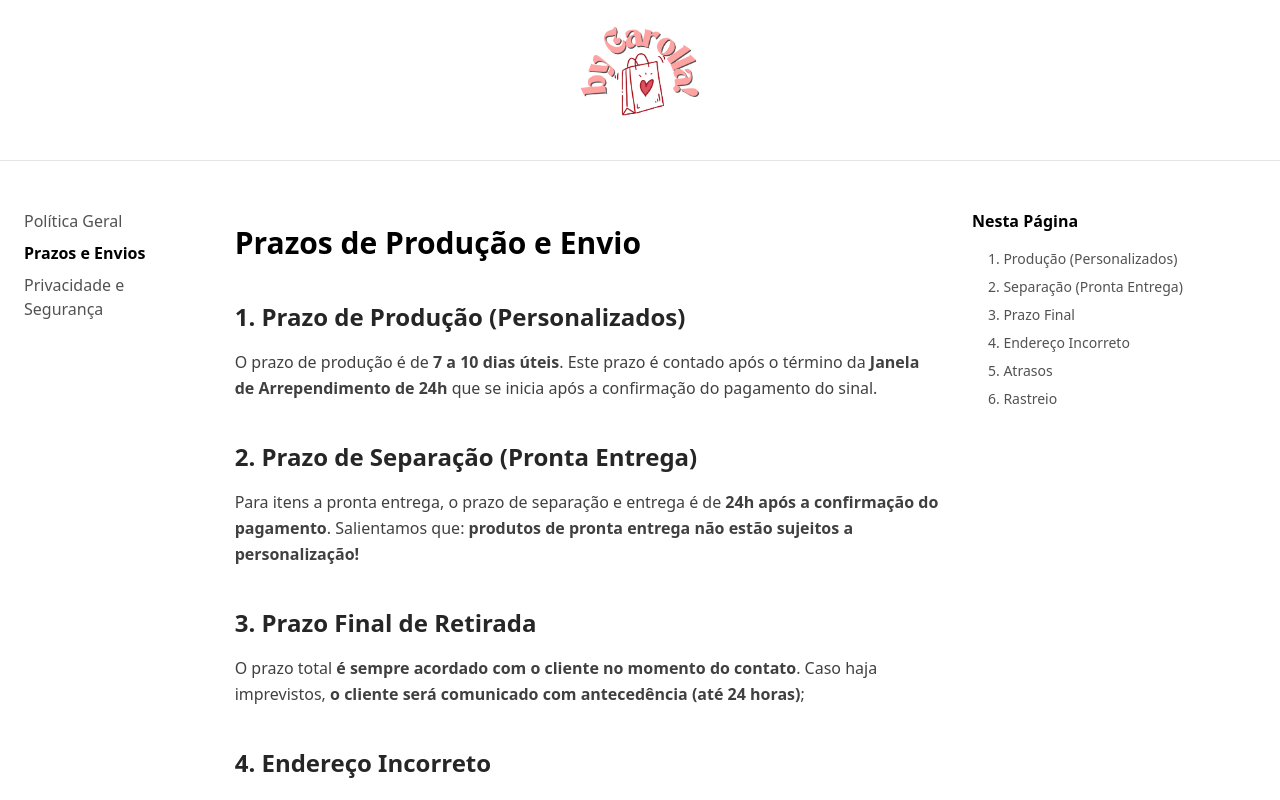
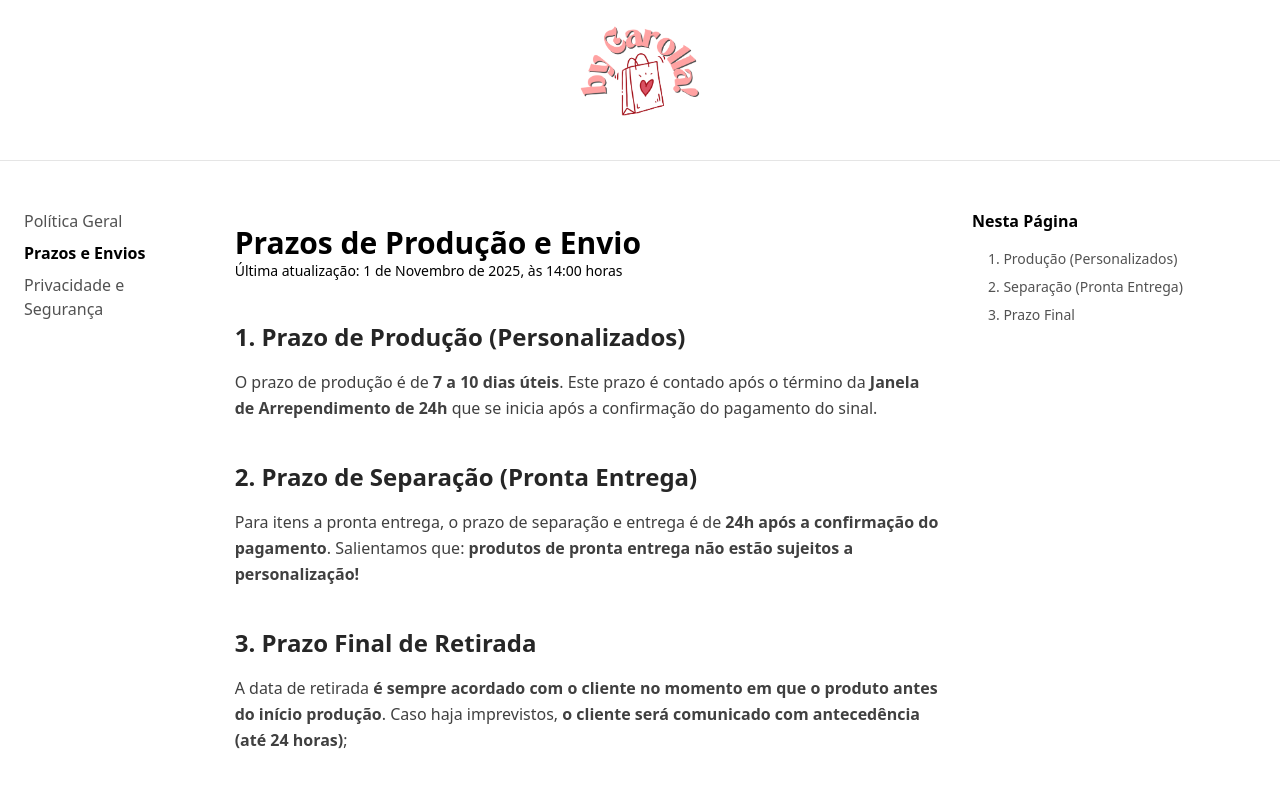
Before and after one commit to nathanmontt/bycarolla, a React (Vite) app: page / in a window 1280 px wide. Both pictures are taken after a click on the button "Prazos e Envios". Shown: the top 800 px of the page. Built offline with nearby package versions, Linux system fonts and the light colour scheme.

Commit message:
Finishin the last update

```diff
--- a/src/pages/Privacy.jsx
+++ b/src/pages/Privacy.jsx
@@ -1,4 +1,5 @@
-const h1Style = "text-3xl font-bold text-black mb-6";
+const h1Style = "text-3xl font-bold text-black";
+const published = "text-sm font-thin text-black mb-6";
 const h2Style = "text-2xl font-semibold text-neutral-800 mt-10 mb-4";
 const pStyle = "text-base text-neutral-700 mb-4 leading-relaxed";
 const ulStyle = "list-disc list-outside pl-5 mb-4 text-neutral-700 leading-relaxed";
@@ -6,6 +7,7 @@ const ulStyle = "list-disc list-outside pl-5 mb-4 text-neutral-700 leading-relax
 const PrivacyContent = () => (
   <section id="privacidade">
     <h1 className={h1Style}>Privacidade e Segurança</h1>
+    <p className={published}>Última atualização: 1 de Novembro de 2025, às 14:00 horas</p>
     [cite_start]<p className={pStyle}>Feito com amor e com respeito! Seus dados (nome, endereço, e-mail) estão seguros conosco. [cite: 38] [cite_start]Eles são usados apenas para o processamento, envio e comunicação sobre o seu pedido. [cite: 39] [cite_start]Jamais compartilharemos suas informações. [cite: 39]</p>
 
     <h2 className={h2Style} id="priv-1">1. Quais dados coletamos?</h2>
--- a/src/pages/Shipping.jsx
+++ b/src/pages/Shipping.jsx
@@ -1,4 +1,5 @@
-const h1Style = "text-3xl font-bold text-black mb-6";
+const h1Style = "text-3xl font-bold text-black";
+const published = "text-sm font-thin text-black mb-6";
 const h2Style = "text-2xl font-semibold text-neutral-800 mt-10 mb-4";
 const pStyle = "text-base text-neutral-700 mb-4 leading-relaxed";
 // const ulStyle = "list-disc list-outside pl-5 mb-4 text-neutral-700 leading-relaxed";
@@ -6,6 +7,7 @@ const pStyle = "text-base text-neutral-700 mb-4 leading-relaxed";
 const ShippingContent = () => (
   <section id="envios">
     <h1 className={h1Style}>Prazos de Produção e Envio</h1>
+    <p className={published}>Última atualização: 1 de Novembro de 2025, às 14:00 horas</p>
 
     <h2 className={h2Style} id="envios-1">1. Prazo de Produção (Personalizados)</h2>
     <p className={pStyle}>O prazo de produção é de <strong>7 a 10 dias úteis</strong>. Este prazo é contado após o término da <strong>Janela de Arrependimento de 24h</strong> que se inicia após a confirmação do pagamento do sinal.</p>
@@ -14,16 +16,7 @@ const ShippingContent = () => (
     <p className={pStyle}>Para itens a pronta entrega, o prazo de separação e entrega é de <strong>24h após a confirmação do pagamento</strong>. Salientamos que: <strong>produtos de pronta entrega não estão sujeitos a personalização!</strong></p>
 
     <h2 className={h2Style} id="envios-3">3. Prazo Final de Retirada</h2>
-    <p className={pStyle}>O prazo total <strong>é sempre acordado com o cliente no momento do contato</strong>. Caso haja imprevistos, <strong>o cliente será comunicado com antecedência (até 24 horas)</strong>;</p>
-
-    <h2 className={h2Style} id="envios-4">4. Endereço Incorreto</h2>
-    <p className={pStyle}>O preenchimento correto do endereço de entrega é de total responsabilidade do cliente. Caso o pedido retorne para nós por "Endereço Incorreto" ou "Destinatário Ausente", um novo frete será cobrado para o reenvio.</p>
-
-    <h2 className={h2Style} id="envios-5">5. Atrasos da Transportadora</h2>
-    <p className={pStyle}>Nós nos responsabilizamos por abrir chamados (PI) e monitorar a entrega junto à transportadora, mas não temos controle sobre eventuais atrasos.  122, 123] Manteremos você informado sobre o status do chamado. </p>
-
-    <h2 className={h2Style} id="envios-6">6. Rastreio</h2>
-    <p className={pStyle}>O código de rastreio será enviado ao seu e-mail (e/ou DM) no mesmo dia em que o pedido for postado. </p>
+    <p className={pStyle}>A data de retirada <strong>é sempre acordado com o cliente no momento em que o produto antes do início produção</strong>. Caso haja imprevistos, <strong>o cliente será comunicado com antecedência (até 24 horas)</strong>;</p>
   </section>
 );
 
@@ -33,9 +26,6 @@ const ShippingTOC = ({ activeSubheadingId }) => (
     <li><a href="#envios-1" className={`cursor-pointer transition-colors ${activeSubheadingId === 'envios-1' ? 'font-bold text-black' : 'text-neutral-600 hover:text-black'}`}>1. Produção (Personalizados)</a></li>
     <li><a href="#envios-2" className={`cursor-pointer transition-colors ${activeSubheadingId === 'envios-2' ? 'font-bold text-black' : 'text-neutral-600 hover:text-black'}`}>2. Separação (Pronta Entrega)</a></li>
     <li><a href="#envios-3" className={`cursor-pointer transition-colors ${activeSubheadingId === 'envios-3' ? 'font-bold text-black' : 'text-neutral-600 hover:text-black'}`}>3. Prazo Final</a></li>
-    <li><a href="#envios-4" className={`cursor-pointer transition-colors ${activeSubheadingId === 'envios-4' ? 'font-bold text-black' : 'text-neutral-600 hover:text-black'}`}>4. Endereço Incorreto</a></li>
-    <li><a href="#envios-5" className={`cursor-pointer transition-colors ${activeSubheadingId === 'envios-5' ? 'font-bold text-black' : 'text-neutral-600 hover:text-black'}`}>5. Atrasos</a></li>
-    <li><a href="#envios-6" className={`cursor-pointer transition-colors ${activeSubheadingId === 'envios-6' ? 'font-bold text-black' : 'text-neutral-600 hover:text-black'}`}>6. Rastreio</a></li>
   </ul>
 );
 
--- a/src/pages/Terms.jsx
+++ b/src/pages/Terms.jsx
@@ -1,4 +1,5 @@
-const h1Style = "text-3xl font-bold text-black mb-6";
+const h1Style = "text-3xl font-bold text-black";
+const published = "text-sm font-thin text-black mb-6";
 const h2Style = "text-2xl font-semibold text-neutral-800 mt-10 mb-4";
 const pStyle = "text-base text-neutral-700 mb-4 leading-relaxed";
 const ulStyle = "list-disc list-outside pl-5 mb-4 text-neutral-700 leading-relaxed";
@@ -6,6 +7,7 @@ const ulStyle = "list-disc list-outside pl-5 mb-4 text-neutral-700 leading-relax
 const TermsContent = () => (
   <section id="termos">
     <h1 className={h1Style}>Política Geral</h1>
+    <p className={published}>Última atualização: 1 de Novembro de 2025, às 14:00 horas</p>
     <p className={pStyle}>Que alegria ter você aqui! A <strong>byCarolla</strong> nasceu do propósito de criar ferramentas de organização que sejam <strong>a sua cara</strong> e, de fato, <strong>funcionais</strong>. Nosso processo é feito com muito carinho, de forma artesanal e personalizada. Para que sua experiência seja a mais leve e produtiva possível, queremos ser <strong>100% transparentes sobre como funcionamos</strong>.</p>
 
     <h2 className={h2Style} id="termos-1">1. Processo de Personalização e "Aceite"</h2>
```
